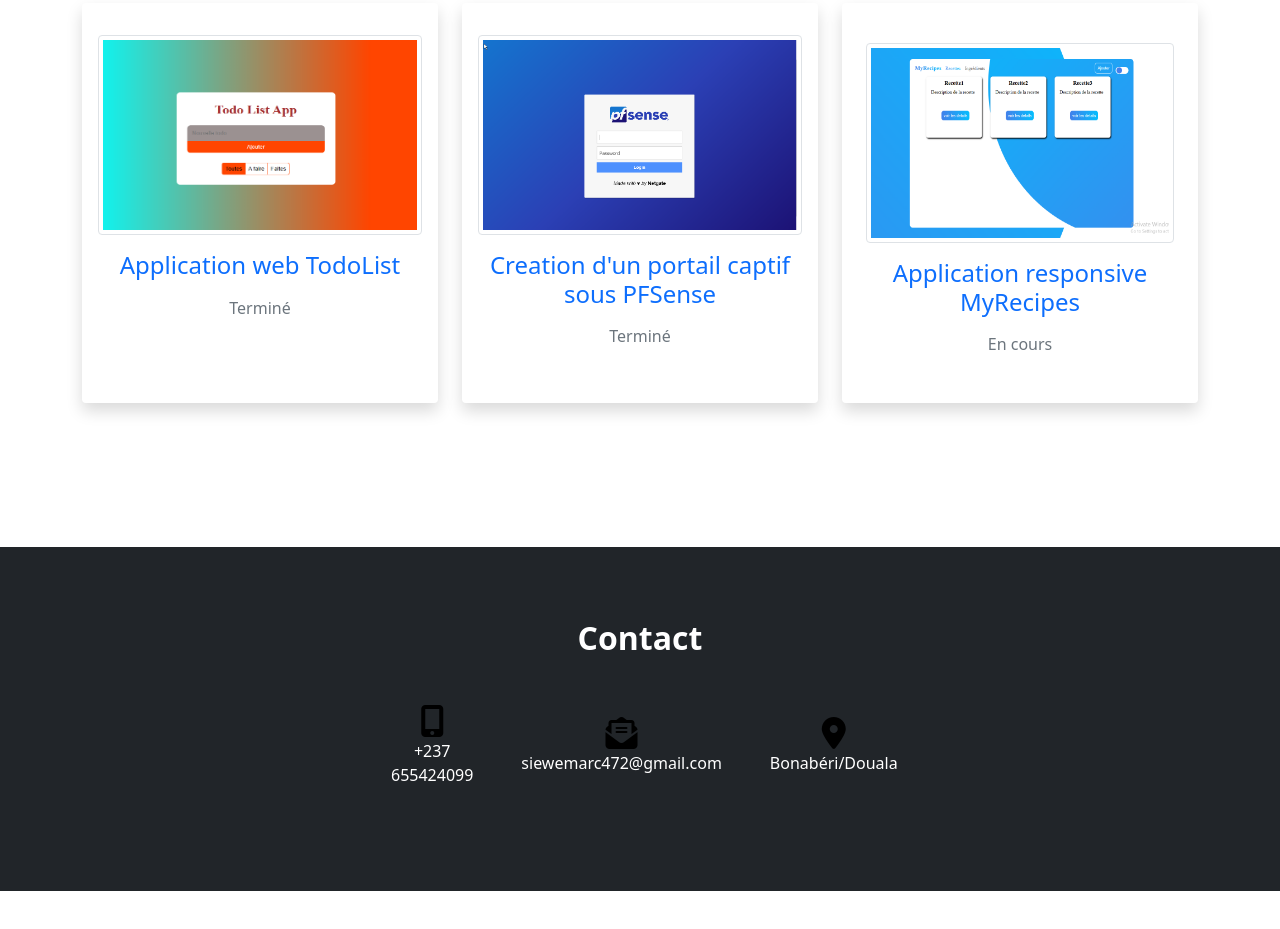
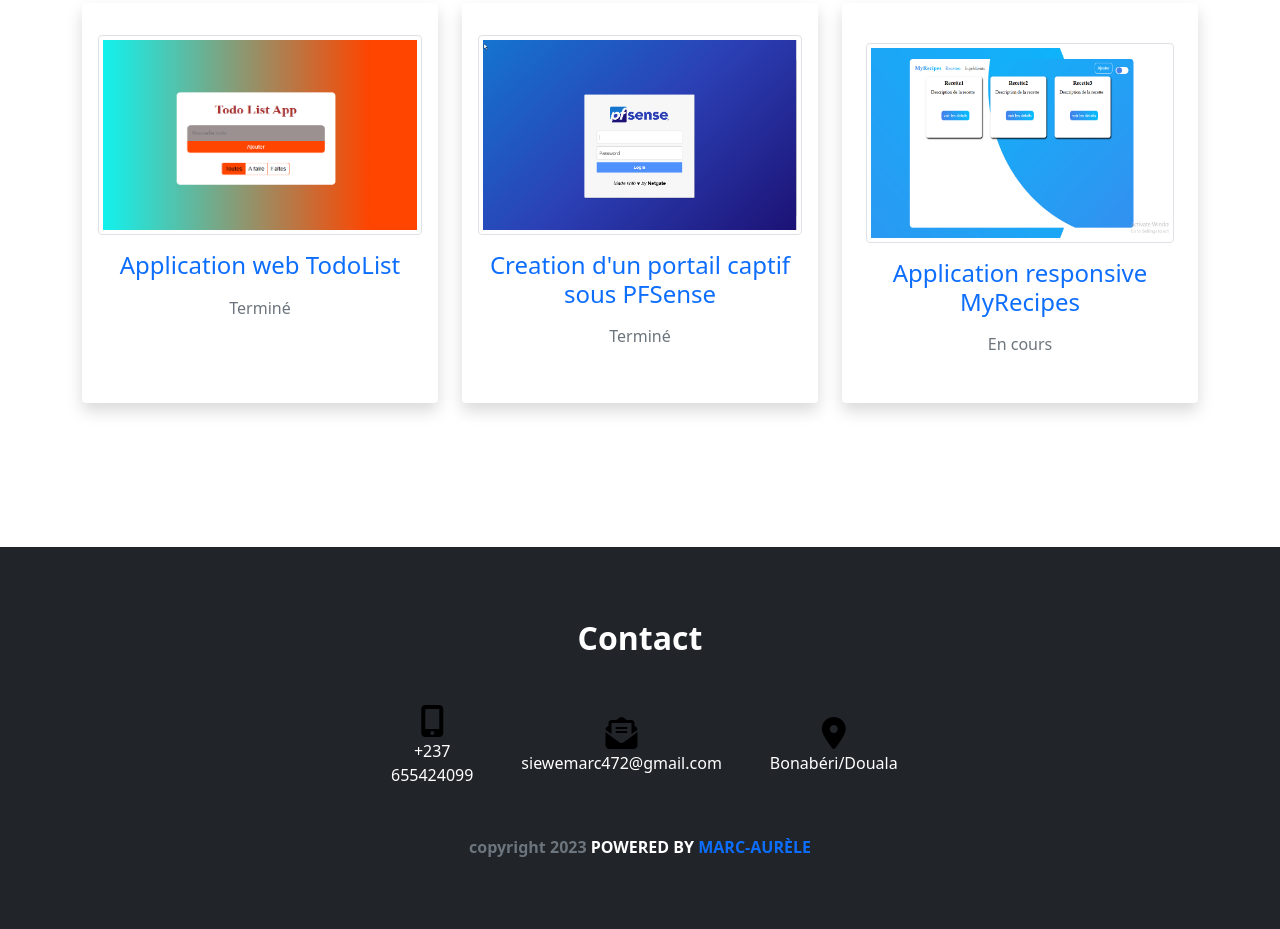
Before and after one commit to MARCSIEWE/marcsiewe.github.io, a plain HTML site: page index.html in a window 1280 px wide. Shown: the part 2649-3578 px from the top of the page. Before the commit the page ends 3540 px from the top, so only its background shows below. Drawn offline with nearby package versions, Linux system fonts and the light colour scheme.

Commit message:
second commit

```diff
--- a/index.html
+++ b/index.html
@@ -312,6 +312,9 @@
                     </div>
 
                 </div>
+                <div class="d-flex justify-content-center p-3">
+                    <p class="text-muted fw-bold">copyright 2023 <span class="text-white fw-bold text-uppercase">powered by <span class="text-primary"> marc-aurèle</span></span></p>
+                </div>
             </div>
     </section>
 
```
